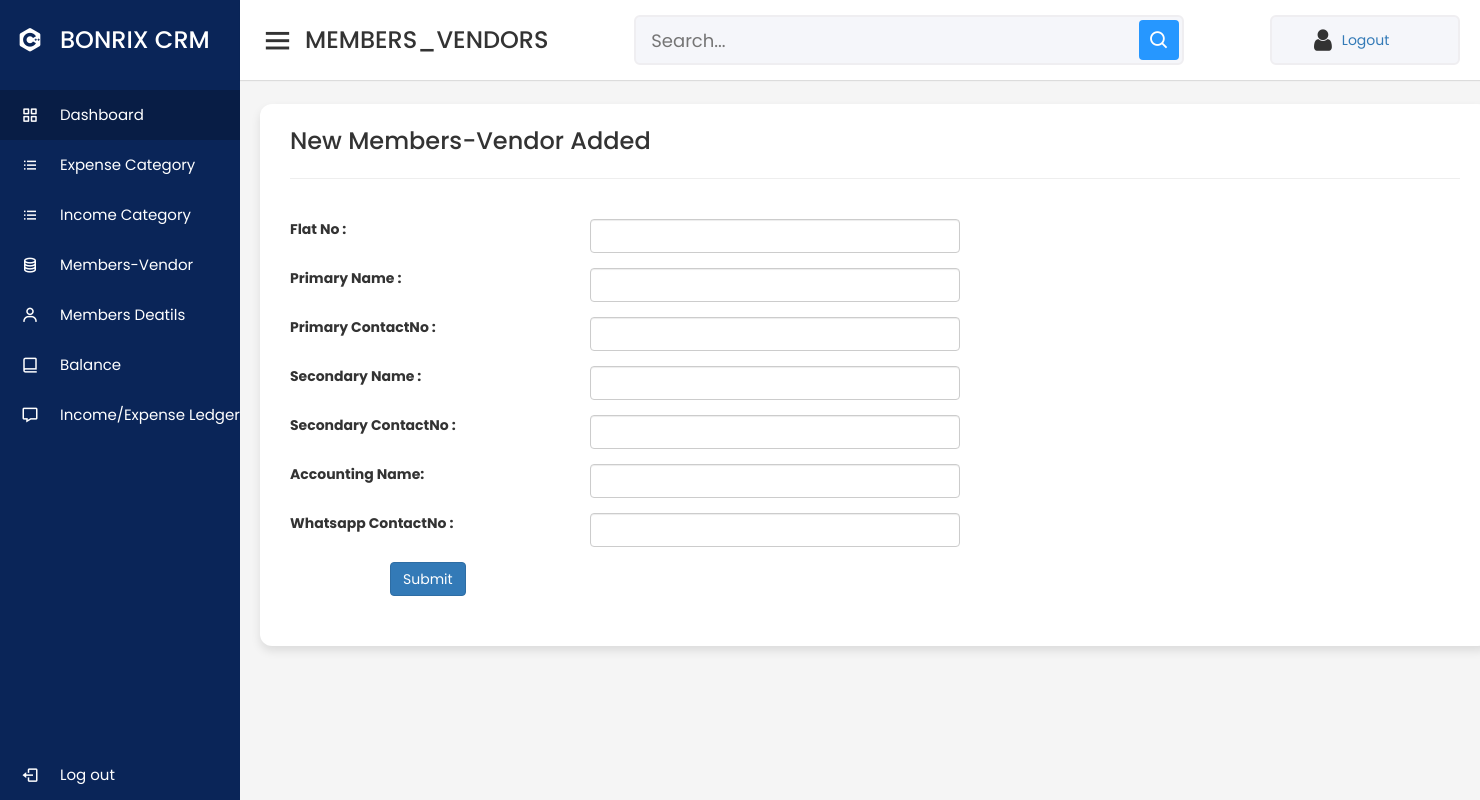
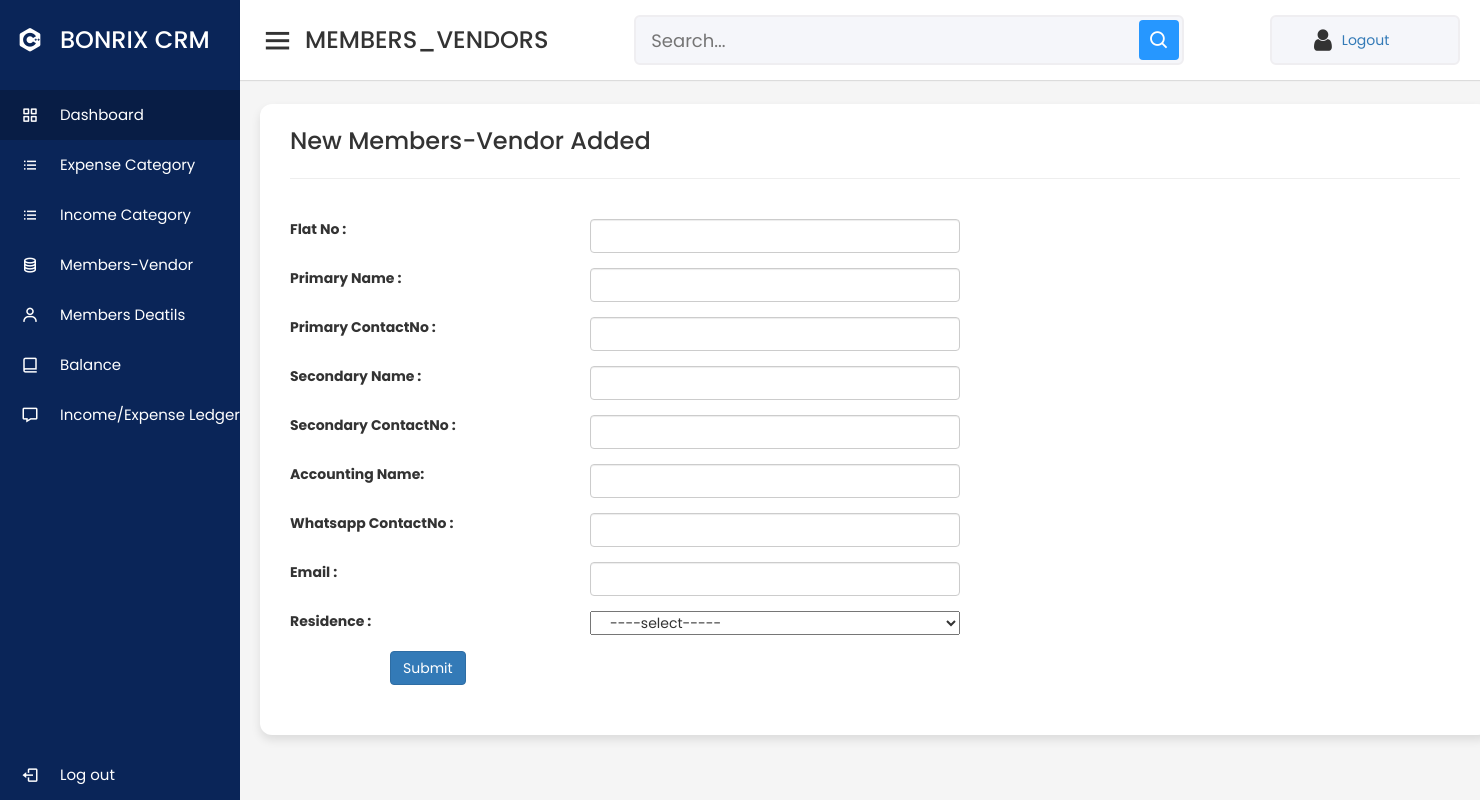
Before and after one commit to Jinalladani/Socity_Management_System, a Django app: page /addnewMembersDetails in a window 1480 px wide. Run offline with Django 3.2, Linux system fonts and the light colour scheme; some libraries are stand-ins or nearby versions.

Commit message:
Management

```diff
--- a/Live Project Bonrix/myenv/userinterface/myapp/forms.py
+++ b/Live Project Bonrix/myenv/userinterface/myapp/forms.py
@@ -1,6 +1,6 @@
 from django import forms
 from .models import ExpenseCategory, IncomeCategory, Income_Expense_LedgerValue1, BalanceValue, \
-    Members_Vendor_Account,FileStoreValue1,MembersDeatils
+    Members_Vendor_Account, FileStoreValue1, MembersDeatilsValue
 
 
 # class EmployeeForm(forms.ModelForm):
@@ -39,8 +39,9 @@ class Members_Vendor_AccountForm(forms.ModelForm):
 
 class MembersDeatilsForm(forms.ModelForm):
     class Meta:
-        model = MembersDeatils
-        fields = ['flatNo','primaryName','primaryContactNo','secondaryName','secondaryContactNo','accountingName','whatsappContactNo']  # https://docs.djangoproject.com/en/3.0/ref/forms/widgets/
+        model = MembersDeatilsValue
+        fields = ['flatNo', 'primaryName', 'primaryContactNo', 'secondaryName', 'secondaryContactNo', 'accountingName',
+                  'whatsappContactNo', 'email', 'residence']  # https://docs.djangoproject.com/en/3.0/ref/forms/widgets/
         widgets = {'flatNo': forms.TextInput(attrs={'class': 'form-control'}),
                    'primaryName': forms.TextInput(attrs={'class': 'form-control'}),
                    'primaryContactNo': forms.TextInput(attrs={'class': 'form-control'}),
@@ -48,8 +49,9 @@ class MembersDeatilsForm(forms.ModelForm):
                    'secondaryContactNo': forms.TextInput(attrs={'class': 'form-control'}),
                    'accountingName': forms.TextInput(attrs={'class': 'form-control'}),
                    'whatsappContactNo': forms.TextInput(attrs={'class': 'form-control'}),
+                   'email': forms.TextInput(attrs={'class': 'form-control'}),
+                   'residence': forms.TextInput(attrs={'class': 'form-control'})
                    }
-
 
 
 class BalanceFrom(forms.ModelForm):
@@ -84,10 +86,11 @@ class Income_Expense_LedgerForm(forms.ModelForm):
                    'entry_time': forms.DateInput(attrs={'class': 'form-control'})
                    }
 
+
 class FileStoreForm(forms.ModelForm):
     class Meta:
         model = FileStoreValue1
-        fields = ['text','type_file']  # https://docs.djangoproject.com/en/3.0/ref/forms/widgets/
+        fields = ['text', 'type_file']  # https://docs.djangoproject.com/en/3.0/ref/forms/widgets/
         widgets = {'text': forms.TextInput(attrs={'class': 'form-control'}),
-                   'type_file':forms.FileField()
+                   'type_file': forms.FileField()
                    }
--- a/Live Project Bonrix/myenv/userinterface/myapp/models.py
+++ b/Live Project Bonrix/myenv/userinterface/myapp/models.py
@@ -57,6 +57,18 @@ class MembersDeatils(models.Model):
     whatsappContactNo = models.CharField(max_length=10, null=True, blank=True)
 
 
+class MembersDeatilsValue(models.Model):
+    flatNo = models.CharField(max_length=200)
+    primaryName = models.CharField(max_length=200, null=True, blank=True)
+    primaryContactNo = models.CharField(max_length=10, null=True, blank=True)
+    secondaryName = models.CharField(max_length=200, null=True, blank=True)
+    secondaryContactNo = models.CharField(max_length=10, null=True, blank=True)
+    accountingName = models.CharField(max_length=200, null=True, blank=True)
+    whatsappContactNo = models.CharField(max_length=10, null=True, blank=True)
+    email = models.EmailField(unique=True)
+    residence = models.CharField(max_length=100)
+
+
 class Income_Expense_LedgerValue1(models.Model):
     dateOn = models.DateField()
     type = models.CharField(max_length=100)
--- a/Live Project Bonrix/myenv/userinterface/myapp/templates/addMemberDetails.html
+++ b/Live Project Bonrix/myenv/userinterface/myapp/templates/addMemberDetails.html
@@ -95,6 +95,25 @@
                                 </div>
 
                                 <div class="form-group row">
+                                    <label class="col-sm-3 col-form-label"> Email :</label>
+                                    <div class="col-sm-4">
+                                        {{ form.email }}
+                                    </div>
+                                </div>
+
+                                <div class="form-group row">
+                                    <label class="col-sm-3 col-form-label">Residence :</label>
+                                    <div class="col-sm-4">
+                                        <select class="col-sm-12" name="residence" value="{{form.residence}}">
+                                            <option selected>----select-----</option>
+                                            <option value="OMF">OMF</option>
+                                            <option value="Rented">Rented</option>
+                                            <option value="Wenter">Wenter</option>
+                                        </select>
+                                    </div>
+                                </div>
+
+                                <div class="form-group row">
                                     <label class="col-sm-1 col-form-label"></label>
                                     <div class="col-sm-4">
                                         <button type="submit" class="btn btn-primary">Submit</button>
--- a/Live Project Bonrix/myenv/userinterface/myapp/templates/showMembersDetails.html
+++ b/Live Project Bonrix/myenv/userinterface/myapp/templates/showMembersDetails.html
@@ -53,6 +53,8 @@
                 <th>Secondary Contact No.</th>
                 <th>Accounting Name</th>
                 <th>Whatsapp No.</th>
+                <th>Email</th>
+                <th>Residence</th>
                 <th>Edit</th>
                 <th>Delete</th>
              </thead>
@@ -68,6 +70,8 @@
         <td>{{ md.secondaryContactNo }}</td>
         <td>{{ md.accountingName }}</td>
         <td>{{ md.whatsappContactNo }}</td>
+        <td>{{ md.email }}</td>
+        <td>{{ md.residence }}</td>
      <td><p data-placement="top" data-toggle="tooltip" title="Edit"><a href="/editMembersDetails/{{ md.id }}"
                                                                        class="btn btn-primary btn-xs" data-title="Edit" data-toggle="modal" data-target="#edit" ><span class="glyphicon glyphicon-pencil"></span></a></p></td>
      <td><p data-placement="top" data-toggle="tooltip" title="Delete"><a href="/deletedMembersDetails/{{ md.id }}"
--- a/Live Project Bonrix/myenv/userinterface/myapp/views.py
+++ b/Live Project Bonrix/myenv/userinterface/myapp/views.py
@@ -1,19 +1,16 @@
 import csv
-from _ast import expr
-
 from tablib import Dataset
 from .models import User_Society_deatils, ExpenseCategory, IncomeCategory, Income_Expense_LedgerValue1, \
     BalanceValue, \
-    Members_Vendor_Account, FileStoreValue1,MembersDeatils
+    Members_Vendor_Account, FileStoreValue1, MembersDeatilsValue
 from .forms import ExpensiveCategoryForm, IncomeCategoryForm, Income_Expense_LedgerForm, BalanceFrom, \
-    Members_Vendor_AccountForm,MembersDeatilsForm
-from .resource import ExpenseResource, IncomeResource, Members_VendoorsResource, Income_Expense_LedgerResource,MembersDetailsResource
+    Members_Vendor_AccountForm, MembersDeatilsForm
+from .resource import ExpenseResource, IncomeResource, Members_VendoorsResource, Income_Expense_LedgerResource, \
+    MembersDetailsResource
 from django.shortcuts import render, redirect
 import xlwt
 from django.http import HttpResponse
 import datetime
-import time
-from datetime import date
 
 
 # from datetime import datetime, date
@@ -759,7 +756,7 @@ def addnewBalance(request):
         #         pass
         account = request.POST['type']
         balance_amount = request.POST['balnce_amount']
-        bal = BalanceValue.objects.create(account=account,balance_amount=balance_amount)
+        bal = BalanceValue.objects.create(account=account, balance_amount=balance_amount)
         return redirect('showBalance')
     else:
         form = BalanceFrom()
@@ -851,7 +848,7 @@ def multi_deleteMembers_vendor(request):
 
 def showMembersDetails(request):
     print("show MembersDetails-----------")
-    allMembersDetails = MembersDeatils.objects.all()
+    allMembersDetails = MembersDeatilsValue.objects.all()
     context = {
         'membersMembersDetails': allMembersDetails
     }
@@ -876,13 +873,13 @@ def addnewMembersDetails(request):
 
 def editMembersDetails(request, id):
     print("edit Members Details ------------")
-    membersDetails = MembersDeatils.objects.get(id=id)
+    membersDetails = MembersDeatilsValue.objects.get(id=id)
     return render(request, 'editMembersDetails.html', {'membersDetails': membersDetails})
 
 
 def updateMembersDetails(request, id):
     print("update members Details-------------")
-    membersDetails = MembersDeatils.objects.get(id=id)
+    membersDetails = MembersDeatilsValue.objects.get(id=id)
     form = MembersDeatilsForm(request.POST, instance=membersDetails)
     if form.is_valid():
         form.save()
@@ -892,7 +889,7 @@ def updateMembersDetails(request, id):
 
 def destroyMembersDetails(request, id):
     print("destroy  members Details-----------")
-    membersDetails = MembersDeatils.objects.get(id=id)
+    membersDetails = MembersDeatilsValue.objects.get(id=id)
     membersDetails.delete()
     return redirect("showMembersDetails")
 
@@ -1015,7 +1012,8 @@ def export_users_xlsImembersDetails(request):
     font_style = xlwt.XFStyle()
     font_style.font.bold = True
 
-    columns = ['id', 'flatNo','primaryName','primaryContactNo','secondaryName','secondaryContactNo','accountingName','whatsappContactNo']
+    columns = ['id', 'flatNo', 'primaryName', 'primaryContactNo', 'secondaryName', 'secondaryContactNo',
+               'accountingName', 'whatsappContactNo', 'email', 'residence']
 
     for col_num in range(len(columns)):
         ws.write(row_num, col_num, columns[col_num], font_style)
@@ -1023,7 +1021,9 @@ def export_users_xlsImembersDetails(request):
     # Sheet body, remaining rows
     font_style = xlwt.XFStyle()
 
-    rows = MembersDeatils.objects.all().values_list('id', 'flatNo','primaryName','primaryContactNo','secondaryName','secondaryContactNo','accountingName','whatsappContactNo')
+    rows = MembersDeatilsValue.objects.all().values_list('id', 'flatNo', 'primaryName', 'primaryContactNo',
+                                                         'secondaryName', 'secondaryContactNo', 'accountingName',
+                                                         'whatsappContactNo', 'email', 'residence')
     for row in rows:
         row_num += 1
         for col_num in range(len(row)):
@@ -1031,7 +1031,6 @@ def export_users_xlsImembersDetails(request):
 
     wb.save(response)
     return response
-
 
 
 def export_users_xlsLedger(request):
@@ -1110,23 +1109,23 @@ def simple_uploadIncome(request):
     return redirect('ExpensiveCategory')
 
 
-def simple_uploadIncome(request):
-    if request.method == 'POST':
-        emp_resource = IncomeResource()
-        dataset = Dataset()
-        new_income = request.FILES['myfile']
-
-        imported_data = dataset.load(new_income.read(), format='xlsx')
-        # print(imported_data)
-        for data in imported_data:
-            print(data[0])
-            value = IncomeCategory(
-                data[0],
-                data[1]
-            )
-            value.save()
-
-    return redirect('IncomeCategoryshow')
+# def simple_uploadIncome(request):
+#     if request.method == 'POST':
+#         emp_resource = IncomeResource()
+#         dataset = Dataset()
+#         new_income = request.FILES['myfile']
+#
+#         imported_data = dataset.load(new_income.read(), format='xlsx')
+#         # print(imported_data)
+#         for data in imported_data:
+#             print(data[0])
+#             value = IncomeCategory(
+#                 data[0],
+#                 data[1]
+#             )
+#             value.save()
+#
+#     return redirect('IncomeCategoryshow')
 
 
 def simple_uploadMembers_Vendors(request):
@@ -1158,7 +1157,7 @@ def simple_uploadMembersDetails(request):
         # print(imported_data)
         for data in imported_data:
             print(data[1])
-            value = Members_Vendor_Account(
+            value = MembersDeatilsValue(
                 data[0],
                 data[1],
                 data[2],
@@ -1167,12 +1166,13 @@ def simple_uploadMembersDetails(request):
                 data[5],
                 data[6],
                 data[7],
-                data[8]
+                data[8],
+                data[9],
+                data[10]
             )
             value.save()
 
     return redirect('showMembersDetails')
-
 
 
 def simple_uploadIncome_Expense_Ledger(request):
```
Also changed, not shown: Live Project Bonrix/myenv/userinterface/myapp/templates/editMembersDetails.html (+18 -0 lines), Live Project Bonrix/myenv/userinterface/myapp/migrations/0041_membersdeatilsvalue.py (added).
